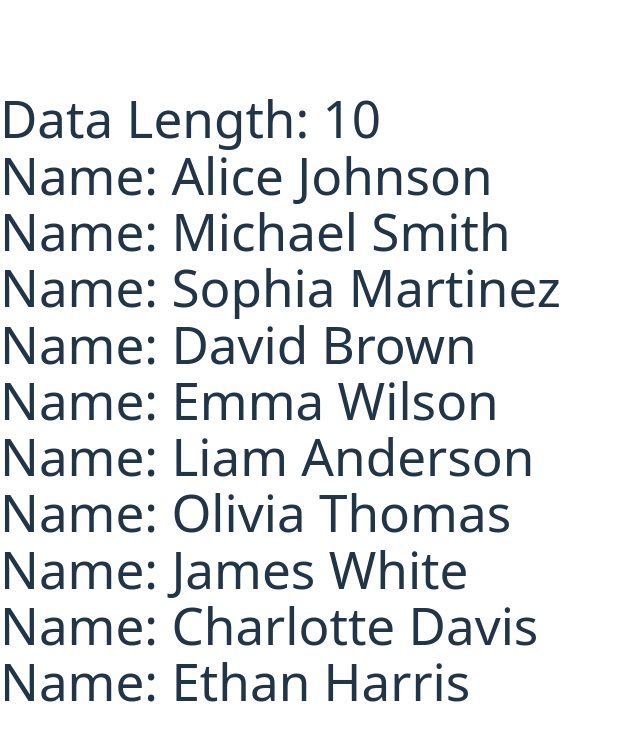
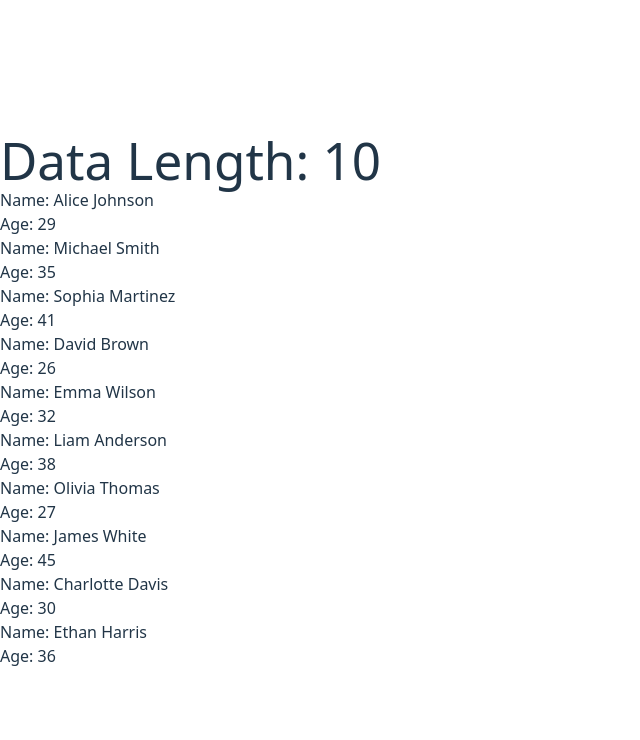
Before and after one commit to tanjirhc/understand-react, a React (Vite) app: page / in a window 1280 px wide. Shown: the top 740 px of the page, without its empty margins (0-640 px from the left). Built offline with nearby package versions, Linux system fonts and the light colour scheme.

Commit message:
data showing

```diff
--- a/src/components/SingleFakeData/SingleFakeData.jsx
+++ b/src/components/SingleFakeData/SingleFakeData.jsx
@@ -1,10 +1,11 @@
 import React from 'react'
 
 const SingleFakeData = ({singleData}) => {
-     const {name} = singleData;
+     const {name,age} = singleData;
   return (
     <div>
-      <h1>Name: {name}</h1>
+      <h2>Name: {name}</h2>
+      <p>Age: {age}</p>
     </div>
   )
 }
```
